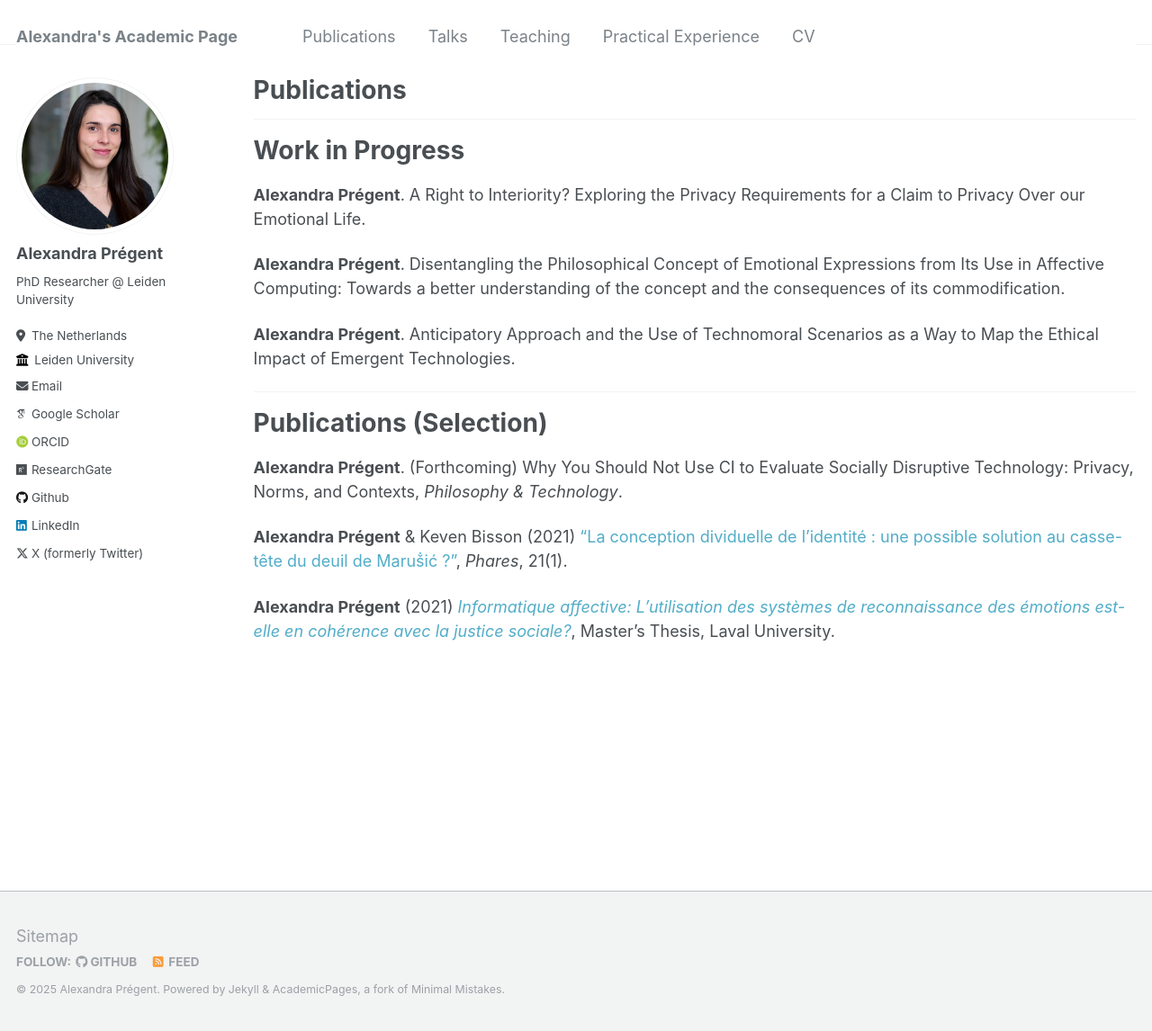
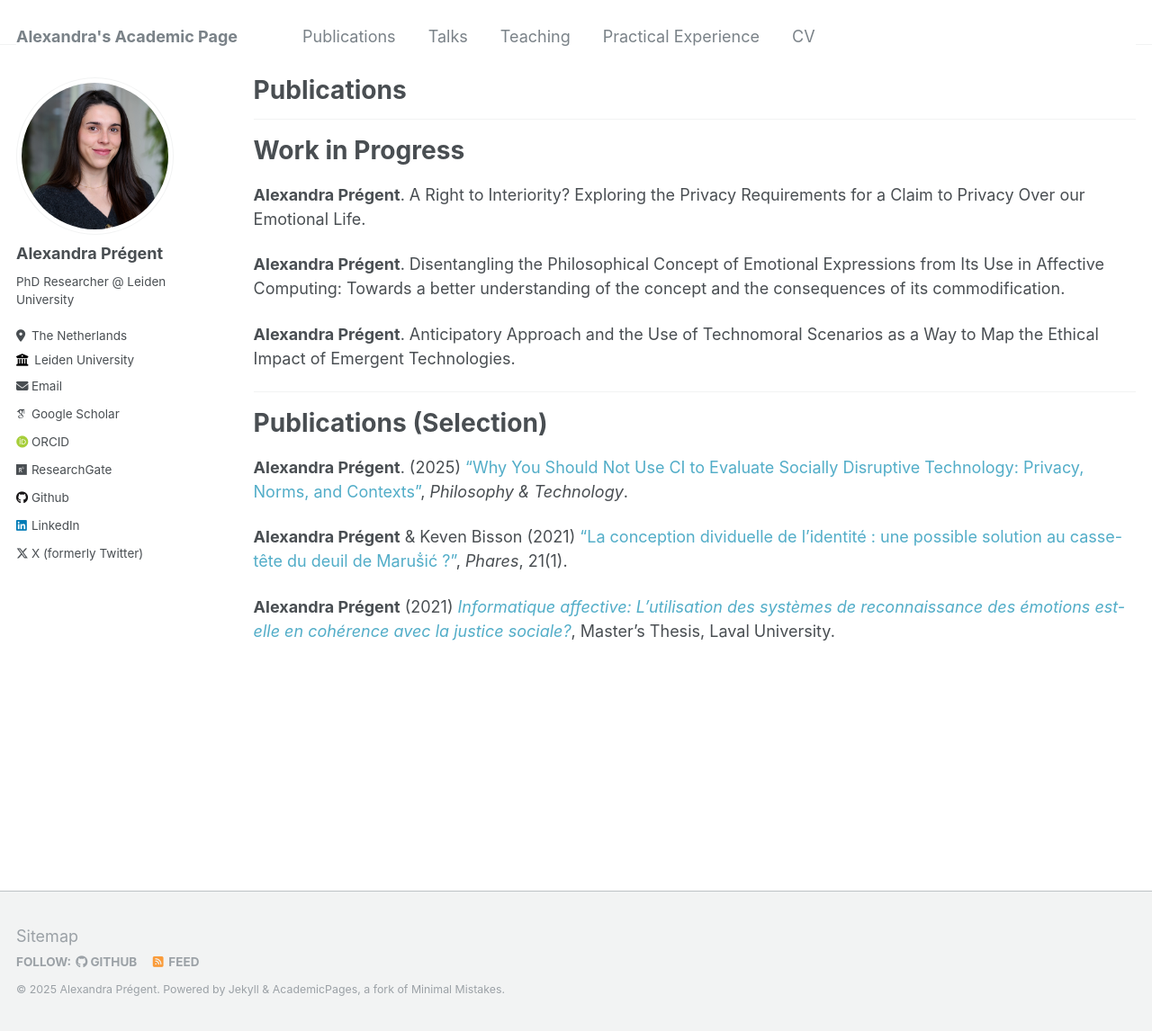
Before and after one commit to AlexandraPregent/AlexandraPregent.github.io, a Jekyll site: the page built from _pages/publications.md, in a window 1280 px wide and 1146 px high. Shown: the whole window at 90% size. Built offline with Jekyll 4.4.1, drawn with Linux system fonts in a browser that asks for light colours; some web fonts are replaced.

Commit message:
Update publications.md

```diff
--- a/_pages/publications.md
+++ b/_pages/publications.md
@@ -18,7 +18,7 @@ author_profile: true
 
 # Publications (Selection)
 
-**Alexandra Prégent**. (Forthcoming) Why You Should Not Use CI to Evaluate Socially Disruptive Technology: Privacy, Norms, and Contexts, *Philosophy & Technology*.
+**Alexandra Prégent**. (2025) <a href="https://link.springer.com/article/10.1007/s13347-025-00838-z#citeas" style="text-decoration:none">"Why You Should Not Use CI to Evaluate Socially Disruptive Technology: Privacy, Norms, and Contexts"</a>, *Philosophy & Technology*.
 
 **Alexandra Prégent** & Keven Bisson (2021) <a href="https://philpapers.org/rec/PRGLCD" style="text-decoration:none">“La conception dividuelle de l’identité : une possible solution au casse-tête du deuil de Maruṧić ?”</a>, *Phares*, 21(1).
 
```
